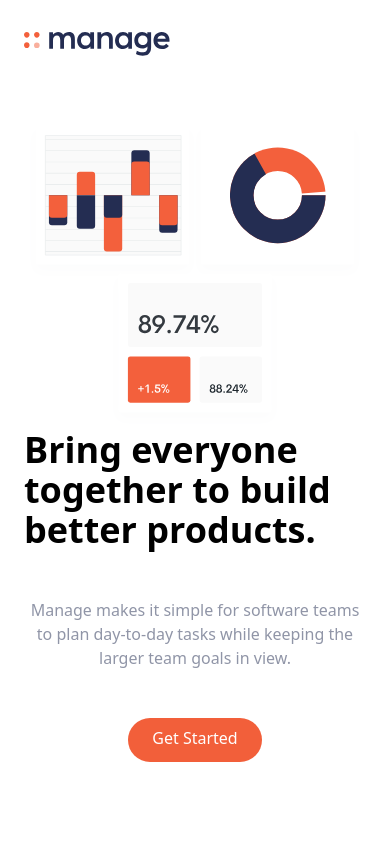
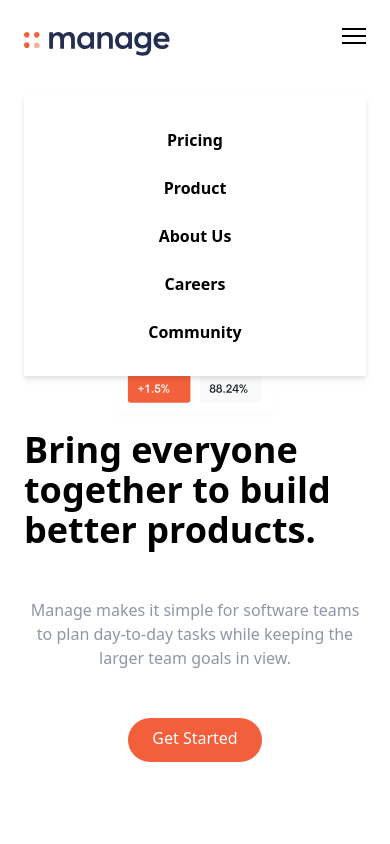
Before and after one commit to Oghenekparobo/manage_landing_page, a website: page index.html in a window 390 px wide. Shown: the top 844 px of the page. Drawn offline with Linux system fonts and the light colour scheme.

Commit message:
worked on the hamburger menu

```diff
--- /dev/null
+++ b/hamburger.js
@@ -0,0 +1,9 @@
+const btn = document.getElementById('menu-btn');
+const menu = document.getElementById('menu');
+
+btn.addEventListener('click' , () =>{
+    btn.classList.toggle('open');
+    menu.classList.toggle('flex');
+    menu.classList.toggle('hidden');
+
+});
--- a/index.html
+++ b/index.html
@@ -33,7 +33,29 @@
       <!-- button -->
       <a href="" class="hidden md:block bg-BrightRed text-white px-6 pt-2 p-3 rounded-full baseline hover:bg-red-600 hover:shadow">
          Get Started</a>
+
+
+
+         <!-- hamburger -->
+         <button id="menu-btn" class="block hamburger md:hidden focus:outline-BrightRed">
+            <span class="hamburger-top"></span>
+            <span class="hamburger-middle"""></span>
+            <span class="hamburger-bottom"></span>
+         </button>
     </div>
+
+    <!-- mobile menu -->
+    <div class="md:hidden">
+        <div id="menu" class="absolute flex flex-col items-center self-end py-8 mt-10 space-y-6 font-bold
+        bg-white sm:w-auto sm:self-center left-6 right-6 drop-shadow-md">
+        <a href="" class="hover:text-DarkGrayishBlue">Pricing</a>
+        <a href="" class="hover:text-DarkGrayishBlue">Product</a>
+        <a href="" class="hover:text-DarkGrayishBlue">About Us</a>
+        <a href="" class="hover:text-DarkGrayishBlue">Careers</a>
+        <a href="" class="hover:text-DarkGrayishBlue">Community</a>
+        </div>
+    </div>
+
   </nav>
 
   <!-- hero section -->
@@ -297,7 +319,8 @@
 
   </div>
   </div>
+ </footer>
 
- </footer>
+ <script src="hamburger.js"></script>
 </body>
 </html>
--- a/input.css
+++ b/input.css
@@ -1,3 +1,58 @@
 @tailwind base;
 @tailwind components;
 @tailwind utilities;
+
+*{
+    margin: 0;
+    padding: 0;
+    box-sizing: border-box;
+}
+
+.hamburger{
+    width: 24px;
+    height: 24px;
+    transition: all 0.2s;
+    cursor: pointer;
+    position: relative;
+}
+
+.hamburger-top , .hamburger-middle , .hamburger-bottom{
+    width: 24px;
+    height: 2px;
+    position: absolute;
+    top: 0;
+    left: 0;
+    background-color: #000;
+    transform: rotate(0);
+    transition: all 0.2s;
+}
+
+
+ .hamburger-middle{
+    transform: translateY(7px);
+}
+
+.hamburger-bottom{
+    transform: translateY(14px);
+}
+
+/* .open{
+    transform: rotate(90deg);
+    transform: rotate(0px);
+}
+
+.open .hamburger-top{
+    transform: rotateX(-45deg);
+    transform: translate(6px);
+    transform: translateY(6px);
+}
+
+.open .hamburger-middle{
+    display: none;
+}
+
+.open .hamburger-bottom{
+    transform: rotate(45deg);
+    transform: translate(-6px);
+    transform: translateY(6px); */
+/* } */
```
Also changed, not shown: css/main.css.
